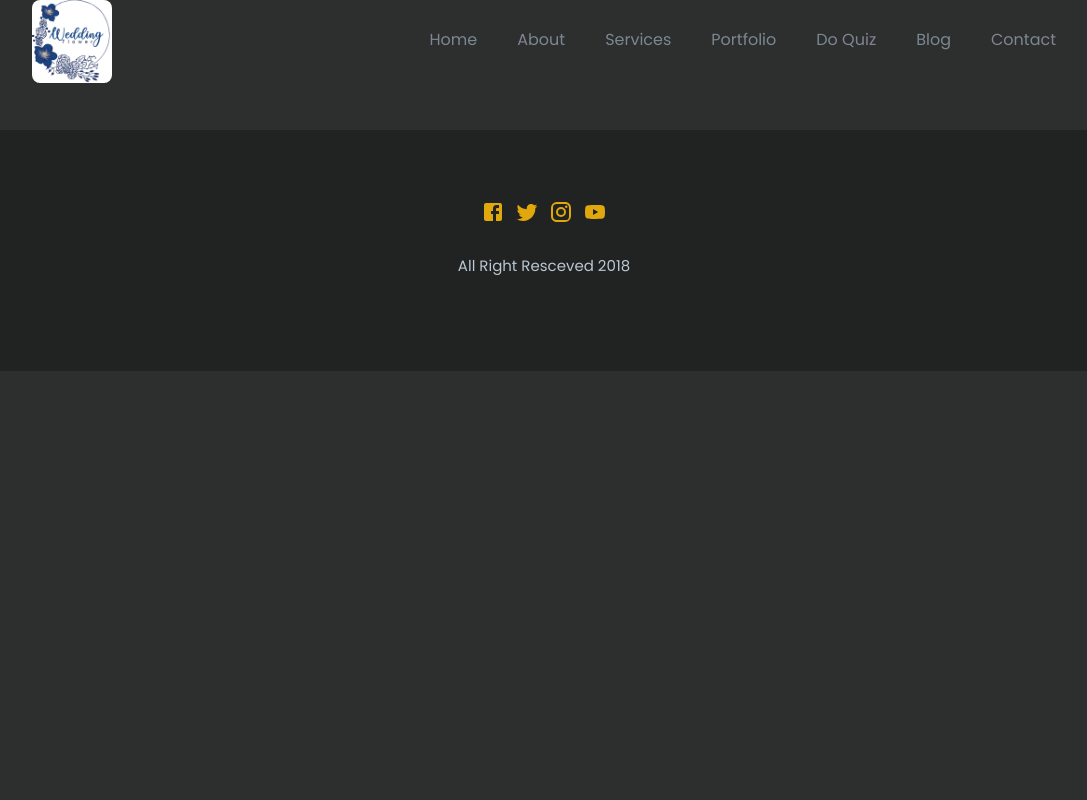
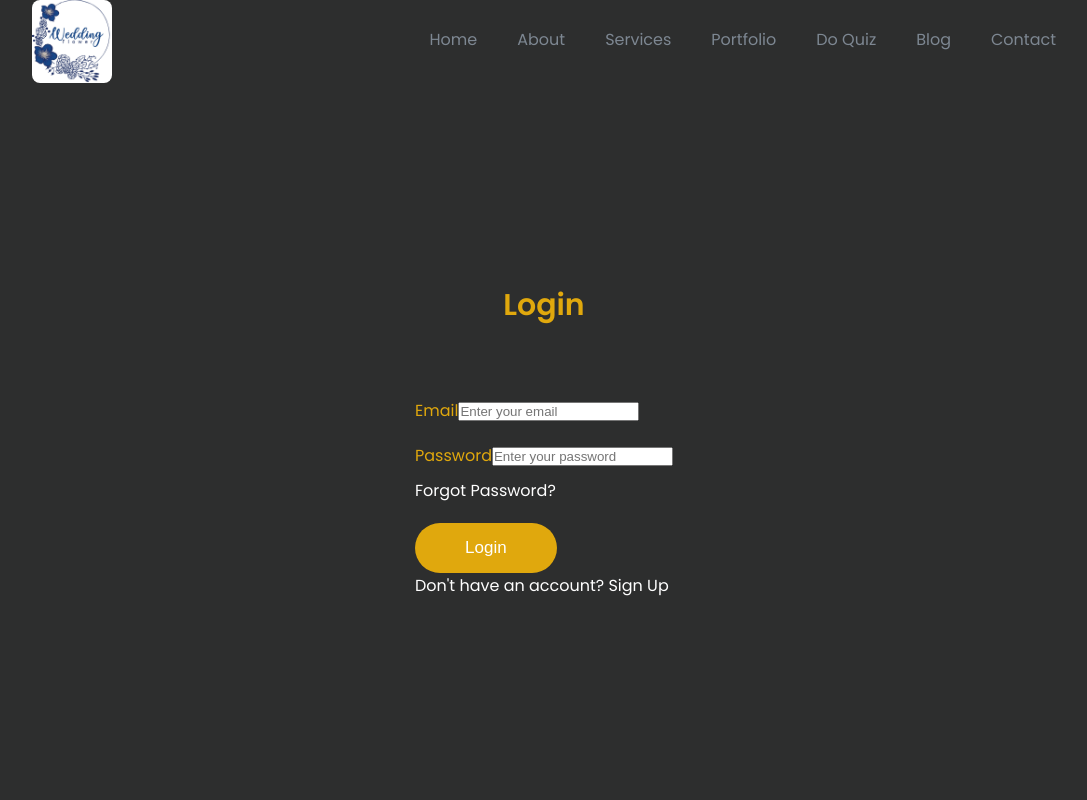
Before and after one commit to PhanNghia6604/PreWed-App, a React (Create React App) app in the folder login-signup/: page /login in a window 1280 px wide. Shown: the top 800 px of the page, without its empty margins (96-1183 px from the left). Built offline with nearby package versions, Linux system fonts and the light colour scheme.

Commit message:
add Login function

```diff
--- a/login-signup/src/Components/Home/Home.jsx
+++ b/login-signup/src/Components/Home/Home.jsx
@@ -5,6 +5,7 @@ import { Services } from './Services'
 import { Counter } from '../Page/Counter'
 import { Portfolio } from '../Page/Portfolio'
 import { Blog } from '../Page/Blog'
+import { Login } from '../Page/Login'
 
 
 export const Home = () => {
@@ -17,6 +18,7 @@ export const Home = () => {
       <Portfolio/>
       <Blog/>
 
+
     </>
   )
 
--- /dev/null
+++ b/login-signup/src/Components/Page/Login.jsx
@@ -0,0 +1,61 @@
+import React, { useState } from "react";
+import { useNavigate } from "react-router-dom"; // Nếu bạn dùng React Router
+import { Heading } from "../Common/Heading"; // Dùng lại Heading để đồng bộ
+
+export const Login = () => {
+  const [email, setEmail] = useState("");
+  const [password, setPassword] = useState("");
+  const navigate = useNavigate(); // Chuyển trang nếu dùng React Router
+
+  const handleLogin = (e) => {
+    e.preventDefault();
+    console.log("Email:", email, "Password:", password);
+  };
+
+  return (
+    <section className="login">
+      <div className="container">
+        <Heading title="Login" />
+        <div className="content">
+          <form onSubmit={handleLogin} className="login-form">
+            <div className="input-box">
+              <label>Email</label>
+              <input
+                type="email"
+                placeholder="Enter your email"
+                required
+                value={email}
+                onChange={(e) => setEmail(e.target.value)}
+              />
+            </div>
+            <div className="input-box">
+              <label>Password</label>
+              <input
+                type="password"
+                placeholder="Enter your password"
+                required
+                value={password}
+                onChange={(e) => setPassword(e.target.value)}
+              />
+            </div>
+
+            <div className="forgot-password">
+              <span onClick={() => alert("Redirect to Forgot Password")}>
+                Forgot Password?
+              </span>
+            </div>
+
+            <button type="submit" className="btn">
+              Login
+            </button>
+
+            <div className="register-link">
+              Don't have an account?{" "}
+              <span onClick={() => navigate("/register")}>Sign Up</span>
+            </div>
+          </form>
+        </div>
+      </div>
+    </section>
+  );
+};
--- a/login-signup/src/Components/Page/Page.jsx
+++ b/login-signup/src/Components/Page/Page.jsx
@@ -11,6 +11,7 @@ import { Portfolio } from './Portfolio';
 import { Blog } from './Blog';
 import { Contact } from './Contact';
 import Footer from '../Common/footer';
+import { Login } from './Login';
 
 export const Page = () => {
   return (
@@ -24,6 +25,7 @@ export const Page = () => {
          <Route exact path="/portfolio" element={<Portfolio/>} />
          <Route exact path="/blog" element={<Blog/>} />
          <Route exact path="/contact" element={<Contact/>} />
+         <Route exact path="/login" element={<Login/>} />
         </Routes>
         <Footer/>
       </Router>
```
